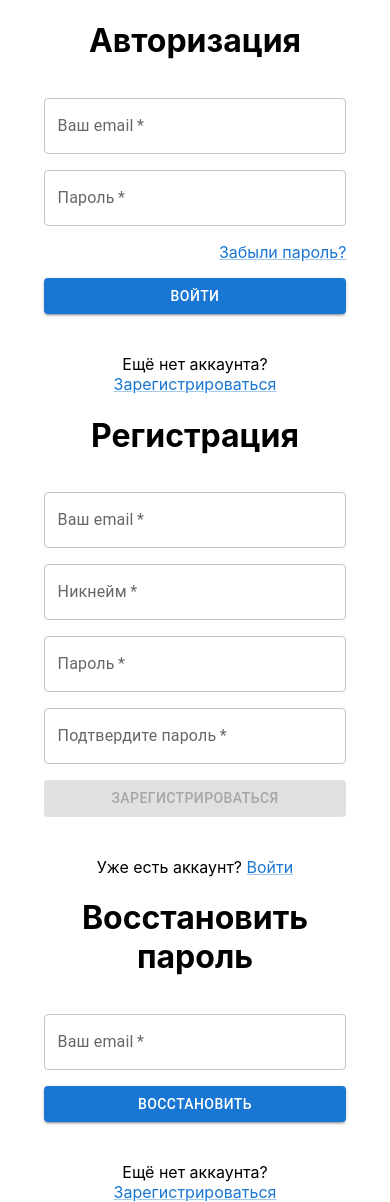
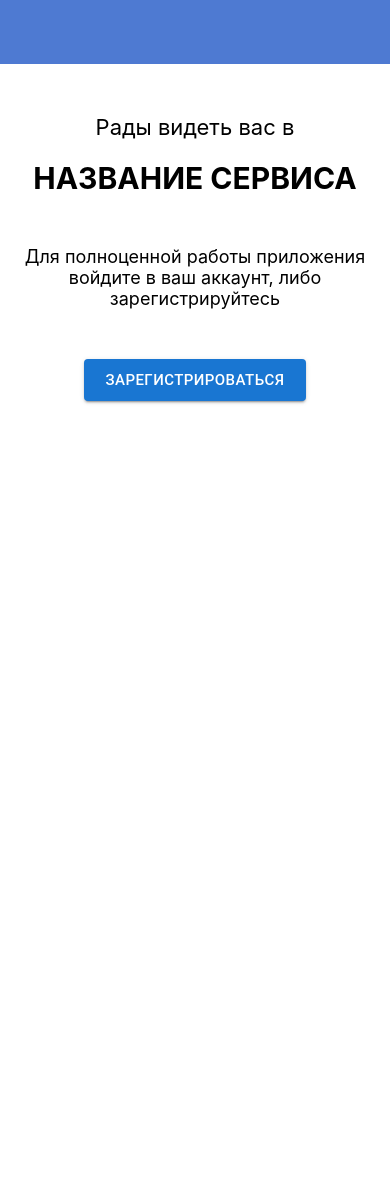
Before and after one commit to superhorsy/quest-app-frontend, a React (Create React App) app: page / in a window 390 px wide. After the commit the page ends 844 px from the top, so only its background shows below. Built offline with nearby package versions, Linux system fonts and the light colour scheme.

Commit message:
Добавлена стартовая страница

```diff
--- a/package.json
+++ b/package.json
@@ -18,7 +18,7 @@
     "web-vitals": "^2.1.4"
   },
   "scripts": {
-    "start": "react-scripts start",
+    "start": "set PORT=3000 && react-scripts start",
     "build": "react-scripts build",
     "test": "react-scripts test",
     "eject": "react-scripts eject"
--- a/src/App.js
+++ b/src/App.js
@@ -1,14 +1,18 @@
 import React from 'react';
-import {LoginPage, PassRecoveryPage, SignUpPage} from "./pages";
+import {LoginPage, PassRecoveryPage, SignUpPage, StartPage} from "./pages";
+
+//Styles
+import "./App.scss";
 
 import {TestComponent} from "./components/testComponent/testComponent";
 
 function App() {
     return (
         <div className="App">
-            <LoginPage/>
-            <SignUpPage/>
-            <PassRecoveryPage/>
+            <StartPage/>
+            {/*<LoginPage/>*/}
+            {/*<SignUpPage/>*/}
+            {/*<PassRecoveryPage/>*/}
             {/*<TestComponent/>*/}
         </div>
     );
--- /dev/null
+++ b/src/App.scss
@@ -0,0 +1,88 @@
+.temporary-header {
+  width: 100%;
+  height: 64px;
+  background-color: #4e7ad2;
+}
+
+.title {
+  width: 100%;
+  color: black;
+  text-align: center;
+  text-transform: uppercase;
+  font-size: 35px;
+  margin-top: 50px;
+  margin-bottom: 35px;
+
+  @media (max-width: 600px) {
+    font-size: 22px;
+    margin-top: 47px;
+  }
+}
+
+.welcomeTitle {
+  width: 100%;
+  color: black;
+  text-align: center;
+  //text-transform: uppercase;
+  font-size: 25px;
+  margin-top: 50px;
+  margin-bottom: 10px;
+
+  @media (max-width: 600px) {
+    font-size: 22px;
+    margin-top: 50px;
+  }
+}
+
+.nameOfService {
+  width: 100%;
+  color: black;
+  text-align: center;
+  text-transform: uppercase;
+  font-size: 50px;
+  margin-top: 0px;
+  margin-bottom: 40px;
+
+  @media (max-width: 600px) {
+    font-size: 30px;
+    margin-top: 10px;
+  }
+}
+
+.welcomeText {
+  align-self: center;
+  text-align: center;
+  max-width: 500px;
+  font-size: 23px;
+  margin-bottom: 50px;
+
+  @media (max-width: 600px) {
+    font-size: 18px;
+    margin-top: 10px;
+  }
+}
+
+.page-container {
+  display: flex;
+  flex-direction: column;
+}
+
+.main-container {
+  display: flex;
+  flex-direction: column;
+  margin: 0 auto;
+  max-width: 100%;
+  @media (max-width: 600px) {
+    max-width: 90%;
+  }
+}
+
+.textToRightSide {
+  text-align: right;
+  margin-bottom: 50px;
+
+  @media (max-width: 600px) {
+    //font-size: 22px;
+    margin-bottom: 30px;
+  }
+}
--- a/src/pages/index.js
+++ b/src/pages/index.js
@@ -1,3 +1,4 @@
 export * from './signUpPage/signUpPage.js';
 export * from './loginPage/loginPage.js';
 export * from './passRecoveryPage/passRecoveryPage.js';
+export * from './startPage/startPage.js';
--- a/src/pages/loginPage/loginPage.js
+++ b/src/pages/loginPage/loginPage.js
@@ -4,9 +4,16 @@ import TextField from "@mui/material/TextField";
 import Box from "@mui/material/Box";
 import Link from "@mui/material/Link";
 
+//Style
+import classes from './loginPage.module.scss';
+
 export const LoginPage = () => {
     const [email, setEmail] = useState('');
     const [pass, setPass] = useState('');
+
+    const isEmptyField = () => {
+        return !email || !pass;
+    }
 
     const sendData = (event) => {
         event.preventDefault();
@@ -20,20 +27,30 @@ export const LoginPage = () => {
     }
 
     return (
+        <div className="page-container">
+
+            <div className="temporary-header"/>
+
+            <div className="main-container">
+                <h1 className="title">Авторизация</h1>
+
                 <Box
                     component="form"
                     sx={{
-                '& > :not(style)': {m: '0 auto', width: '30ch', textAlign: 'center'},
+                        m: '0 auto',
+                        textAlign: "center",
+                        width: {xs: 1 / 1, sm: 500},
                     }}
                     noValidate={false}
                     autoComplete="off"
                     onSubmit={sendData}
                 >
                     <div>
-                <h1>Авторизация</h1>
+
                         <TextField
                             required
-                    sx={{mt: 2, width: '100%'}}
+                            fullWidth
+                            sx={{mb: {xs: 3, sm: 4}}}
                             id="outlined-basic"
                             label="Ваш email"
                             type="email"
@@ -43,7 +60,8 @@ export const LoginPage = () => {
                         />
                         <TextField
                             required
-                    sx={{mt: 2, width: '100%'}}
+                            fullWidth
+                            sx={{mb: {xs: 3, sm: 4}}}
                             id="outlined-basic"
                             label="Пароль"
                             type="password"
@@ -51,32 +69,29 @@ export const LoginPage = () => {
                             value={pass}
                             onChange={(e) => setPass(e.target.value)}
                         />
-                <Link sx={{
-                    display: 'block',
-                    textAlign: 'right',
-                    mt: 2
-                }}
-                      href="#">Забыли пароль?
+                        <div className="textToRightSide">
+                            <span>Забыли пароль? </span>
+                            <Link href="#">Восстановить
                             </Link>
+                        </div>
                         <div>
                             <Button
+                                fullWidth
                                 type="submit"
-                        sx={{mt: 2, width: '100%'}}
+                                sx={{mb: {xs: 4, sm: 6}}}
                                 variant="contained"
+                                size="large"
+                                disabled={isEmptyField()}
                             >Войти
                             </Button>
-                    <div style={{marginTop: '40px'}}>
+                            <div>
                                 <span>Ещё нет аккаунта? </span>
-                        <Link
-                            // sx={{
-                            //     display: 'block',
-                            //     mt: 2
-                            // }}
-                            href="#">Зарегистрироваться
-                        </Link>
+                                <Link href="#">Зарегистрироваться</Link>
                             </div>
                         </div>
                     </div>
                 </Box>
+            </div>
+        </div>
     )
 };
--- a/src/pages/passRecoveryPage/passRecoveryPage.js
+++ b/src/pages/passRecoveryPage/passRecoveryPage.js
@@ -6,6 +6,10 @@ import Button from "@mui/material/Button";
 
 export const PassRecoveryPage = () => {
     const [email, setEmail] = useState('');
+
+    const isEmptyField = () => {
+        return !email;
+    }
 
     const sendData = (event) => {
         event.preventDefault();
@@ -18,20 +22,26 @@ export const PassRecoveryPage = () => {
     }
 
     return (
+        <div className="page-container">
+            <div className="temporary-header"/>
+            <div className="main-container">
+                <h1 className="title">Восстановить пароль</h1>
                 <Box
                     component="form"
                     sx={{
-                '& > :not(style)': {m: '0 auto', width: '30ch', textAlign: 'center'},
+                        m: '0 auto',
+                        textAlign: "center",
+                        width: {xs: 1 / 1, sm: 500},
                     }}
                     noValidate={false}
                     autoComplete="off"
                     onSubmit={sendData}
                 >
                     <div>
-                <h1>Восстановить пароль</h1>
                         <TextField
                             required
-                    sx={{mt: 2, width: '100%'}}
+                            fullWidth
+                            sx={{mb: {xs: 3, sm: 4}}}
                             id="outlined-basic"
                             label="Ваш email"
                             type="email"
@@ -41,24 +51,22 @@ export const PassRecoveryPage = () => {
                         />
                         <div>
                             <Button
+                                fullWidth
                                 type="submit"
-                        sx={{mt: 2, width: '100%'}}
+                                sx={{mb: {xs: 4, sm: 6}}}
+                                size="large"
                                 variant="contained"
+                                disabled={isEmptyField()}
                             >Восстановить
                             </Button>
-                    <div style={{marginTop: '40px'}}>
+                            <div>
                                 <span>Ещё нет аккаунта? </span>
-                        <Link
-                            // sx={{
-                            //     display: 'block',
-                            //     mt: 20
-                            // }}
-                            href="#">Зарегистрироваться
-                        </Link>
+                                <Link href="#">Зарегистрироваться</Link>
                             </div>
                         </div>
                     </div>
                 </Box>
-
+            </div>
+        </div>
     );
 };
--- a/src/pages/signUpPage/signUpPage.js
+++ b/src/pages/signUpPage/signUpPage.js
@@ -65,20 +65,31 @@ export const SignUpPage = () => {
     console.log('рендер');
 
     return (
+        <div className="page-container">
+
+            <div className="temporary-header"/>
+
+            <div className="main-container">
+
+                <h1 className="title">Регистрация</h1>
+
                 <Box
                     component="form"
                     sx={{
-                '& > :not(style)': {m: '0 auto', width: '30ch', textAlign: 'center'},
+                        m: '0 auto',
+                        textAlign: "center",
+                        width: {xs: 1 / 1, sm: 500},
                     }}
                     noValidate={false}
                     autoComplete="off"
                     onSubmit={sendData}
                 >
                     <div>
-                <h1>Регистрация</h1>
+
                         <TextField
                             required
-                    sx={{mt: 2, width: '100%'}}
+                            fullWidth
+                            sx={{mb: {xs: 3, sm: 4}}}
                             id="outlined-basic"
                             type="email"
                             label="Ваш email"
@@ -88,7 +99,8 @@ export const SignUpPage = () => {
                         />
                         <TextField
                             required
-                    sx={{mt: 2, width: '100%'}}
+                            fullWidth
+                            sx={{mb: {xs: 3, sm: 4}}}
                             id="outlined-basic"
                             label="Никнейм"
                             variant="outlined"
@@ -97,7 +109,8 @@ export const SignUpPage = () => {
                         />
                         <TextField
                             required
-                    sx={{mt: 2, width: '100%'}}
+                            fullWidth
+                            sx={{mb: {xs: 3, sm: 4}}}
                             id="outlined-basic"
                             type="password"
                             label="Пароль"
@@ -108,7 +121,8 @@ export const SignUpPage = () => {
                         <TextField
                             error={!isPassMatched() && Boolean(passConfirm)}
                             required
-                    sx={{mt: 2, width: '100%'}}
+                            fullWidth
+                            sx={{mb: {xs: 3, sm: 4}}}
                             id="outlined-basic"
                             type="password"
                             label="Подтвердите пароль"
@@ -118,24 +132,22 @@ export const SignUpPage = () => {
                         />
                         <div>
                             <Button
+                                fullWidth
                                 type="submit"
-                        sx={{mt: 2, width: '100%'}}
+                                sx={{mb: {xs: 4, sm: 6}}}
                                 variant="contained"
+                                size="large"
                                 disabled={isEmptyField() || !isPassMatched()}
                             >Зарегистрироваться
                             </Button>
-                    <div style={{marginTop: '40px'}}>
+                            <div>
                                 <span>Уже есть аккаунт? </span>
-                        <Link
-                            // sx={{
-                            //     display: 'block',
-                            //     mt: 2
-                            // }}
-                            href="#">Войти
-                        </Link>
+                                <Link href="#">Войти</Link>
                             </div>
                         </div>
                     </div>
                 </Box>
+            </div>
+        </div>
     );
 };
--- /dev/null
+++ b/src/pages/startPage/index.js
@@ -0,0 +1 @@
+export * from './startPage.js';
--- /dev/null
+++ b/src/pages/startPage/startPage.js
@@ -0,0 +1,38 @@
+import React from 'react';
+import Button from "@mui/material/Button";
+import Box from "@mui/material/Box";
+
+export const StartPage = () => {
+    return (
+        <div className="page-container">
+            <div className="temporary-header"/>
+
+            <span className="welcomeTitle">Рады видеть вас в</span>
+            <h1 className="nameOfService">Название сервиса</h1>
+            <span className="welcomeText">Для полноценной работы приложения войдите в ваш аккаунт, либо зарегистрируйтесь</span>
+
+            <div className="main-container">
+                <Box
+                    sx={{
+                        m: '0 auto',
+                        textAlign: "center",
+                        // width: {xs: 8 / 10, sm: 500},
+                    }}
+                >
+
+                    <Button
+                        fullWidth
+                        type="submit"
+                        sx={{
+                            // width: {xs: '100%'},
+                            mb: {xs: 4, sm: 6}
+                        }}
+                        variant="contained"
+                        size="large"
+                    >Зарегистрироваться
+                    </Button>
+                </Box>
+            </div>
+        </div>
+    );
+};
```
Also changed, not shown: src/pages/loginPage/loginPage.module.scss (added). Lines whose indentation alone changed are shown as unchanged.
